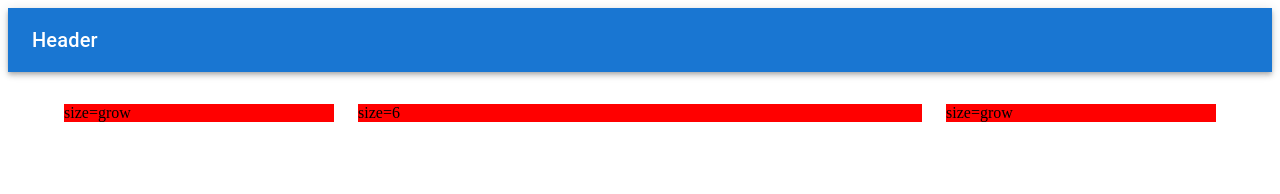
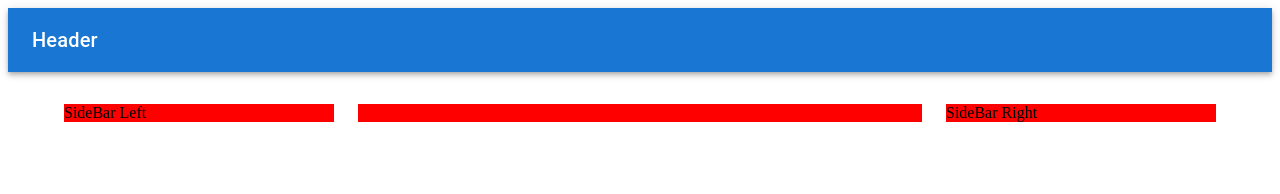
Before and after one commit to Valkor95/HW_React, a React (Vite) app: page / in a window 1280 px wide. Shown: the top 194 px of the page. Built offline with nearby package versions, Linux system fonts and the light colour scheme.

Commit message:
HW_React_28.1_v7_'add Routes'

```diff
--- a/src/App.jsx
+++ b/src/App.jsx
@@ -1,11 +1,14 @@
 import React from 'react';
 import {ThProvider} from "./ContextTheme.jsx";
 import Layout from "./Components/Layout.jsx";
+import {BrowserRouter} from "react-router-dom";
 
 function App(props) {
     return (
         <ThProvider>
-            <Layout/>
+            <BrowserRouter>
+                <Layout/>
+            </BrowserRouter>
         </ThProvider>
     );
 }
--- a/src/Components/Layout.jsx
+++ b/src/Components/Layout.jsx
@@ -2,6 +2,7 @@ import React from 'react';
 import {AppBar, Box, Container, Toolbar, Typography} from "@mui/material";
 import Grid from '@mui/material/Grid2';
 import Header from "./Header.jsx";
+import Routes from "./Routes.jsx";
 
 function Layout(props) {
     return (
@@ -11,13 +12,15 @@ function Layout(props) {
             <Container maxWidth="lg" sx={{ flex: 1, my: 4 }}>
                 <Grid container spacing={3}>
                     <Grid sx={{background: 'red'}} size={{ xs: 12, md: "grow" }}>
-                        <div>size=grow</div>
+                        <Box>SideBar Left</Box>
                     </Grid>
                     <Grid sx={{background: 'red'}} size={{ xs: 12, md: 6 }}>
-                        <div>size=6</div>
+                        <Box>
+                            <Routes/>
+                        </Box>
                     </Grid>
                     <Grid sx={{background: 'red'}} size={{ xs: 12, md: "grow" }}>
-                        <div>size=grow</div>
+                        <Box>SideBar Right</Box>
                     </Grid>
                 </Grid>
             </Container>
```
